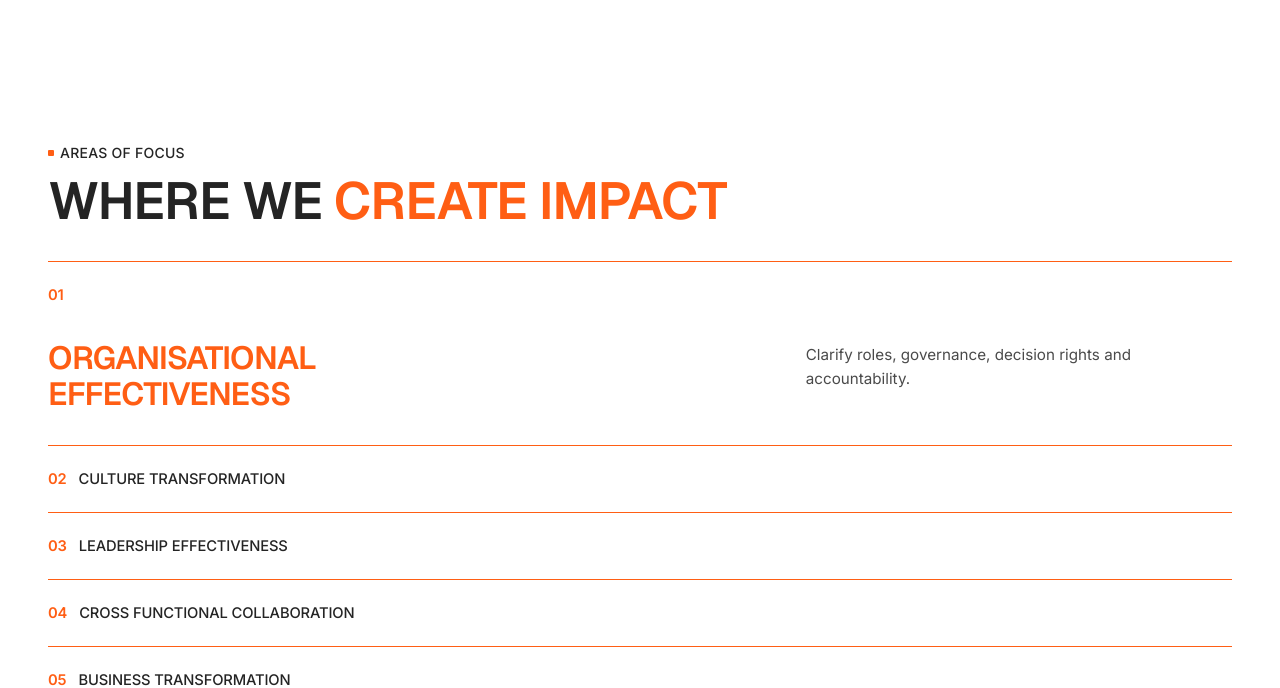
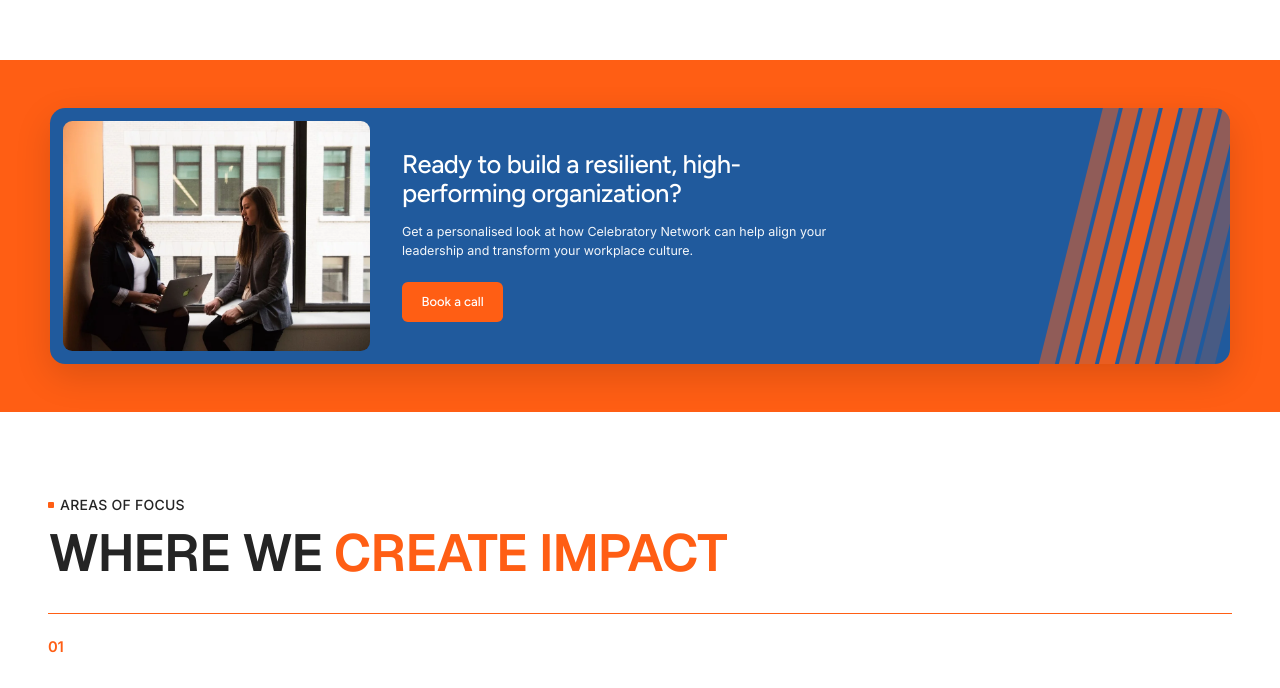
Before and after one commit to chaitanyaeparivartan-sketch/Celebratory-Network, a Next.js app: page /business-od in a window 1280 px wide. Shown: the part 4358-5046 px from the top of the page. Built offline with nearby package versions, Linux system fonts and the light colour scheme; a web font is replaced by a local one.

Commit message:
feat(business-od): position CTA section right before Areas of Focus / Impact section

```diff
--- a/app/business-od/page.jsx
+++ b/app/business-od/page.jsx
@@ -22,6 +22,12 @@ export default function BusinessODPage() {
         <Statement />
         <Challenges />
         <Info />
+        <CTA
+          title="Ready to build a resilient, high-performing organization?"
+          text="Get a personalised look at how Celebratory Network can help align your leadership and transform your workplace culture."
+          buttonLabel="Book a call"
+          href="/contact"
+        />
         <Impact />
       </main>
       <Footer />
--- a/app/od-consulting/business-od/page.jsx
+++ b/app/od-consulting/business-od/page.jsx
@@ -22,13 +22,13 @@ export default function BusinessODPage() {
         <Statement />
         <Challenges />
         <Info />
-        <Impact />
         <CTA
           title="Ready to build a resilient, high-performing organization?"
           text="Get a personalised look at how Celebratory Network can help align your leadership and transform your workplace culture."
           buttonLabel="Book a call"
           href="/contact"
         />
+        <Impact />
       </main>
       <Footer />
     </div>
```
